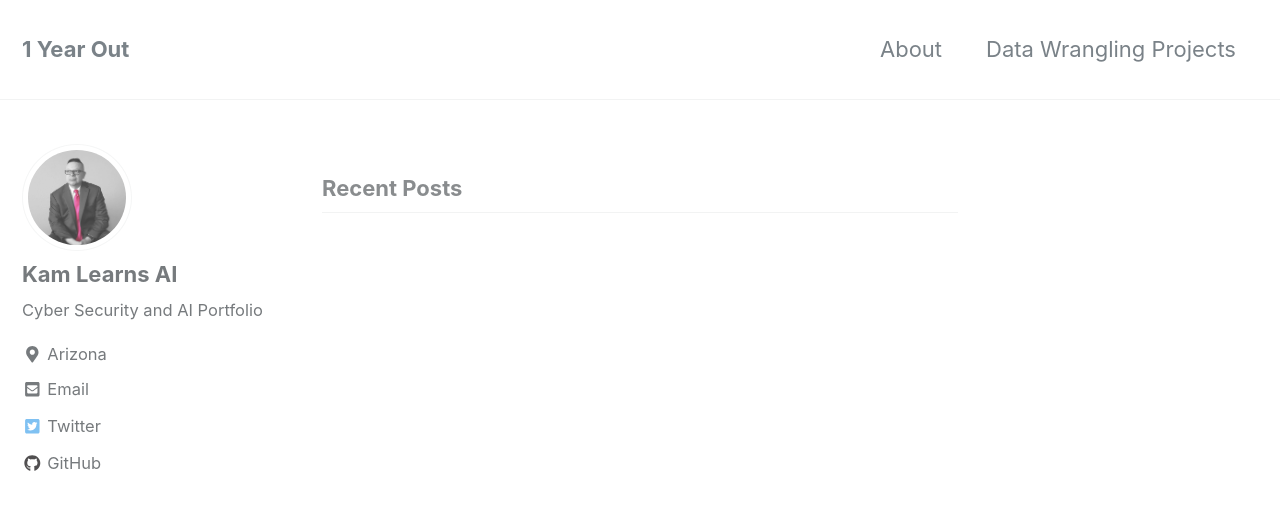
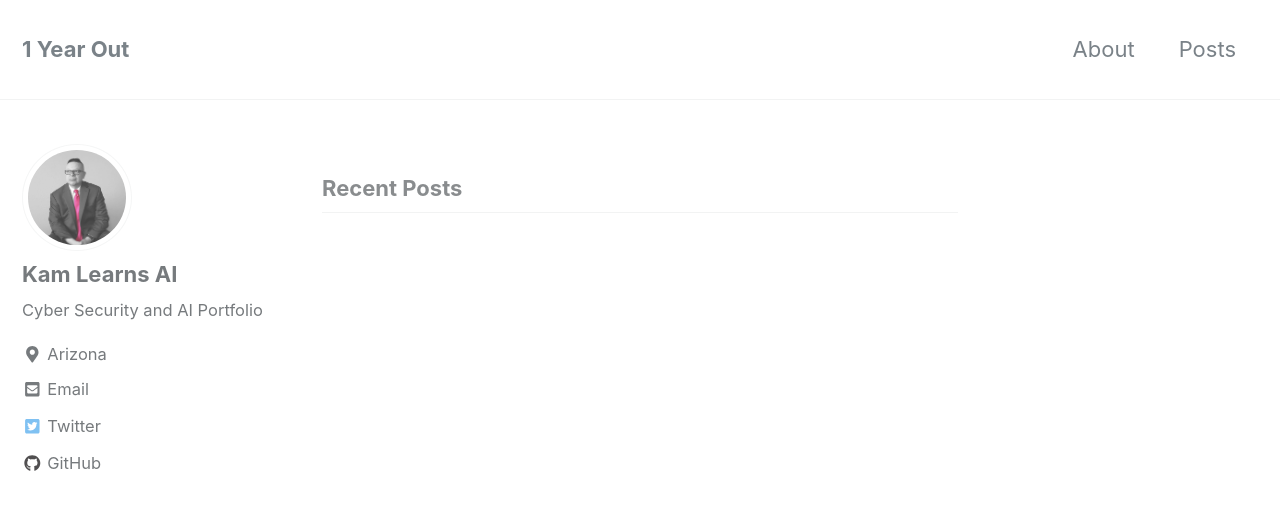
Before and after one commit to Kam718/kam718.github.io, a Jekyll site: the page built from index.md, in a window 1280 px wide and 900 px high. Shown: the top 510 px of the window. Built offline with Jekyll 4.4.1, drawn with Linux system fonts in a browser that asks for light colours; nearby versions of some CDN libraries; the list of posts is cut into pages by our own code.

Commit message:
update navigation yml

```diff
--- a/_data/navigation.yml
+++ b/_data/navigation.yml
@@ -2,8 +2,8 @@
 main:
   - title: "About"
     url: /about/
-  - title: "Data Wrangling Projects"
-    url: /data-wrangling/
+  - title: "Posts"
+    url: /posts/
   # - title: "About"
   #   url: https://mmistakes.github.io/minimal-mistakes/about/
   # - title: "Sample Posts"
```
